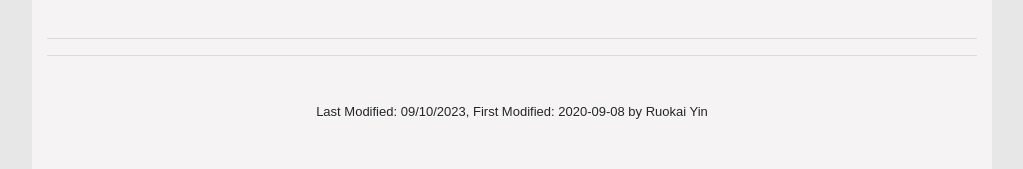
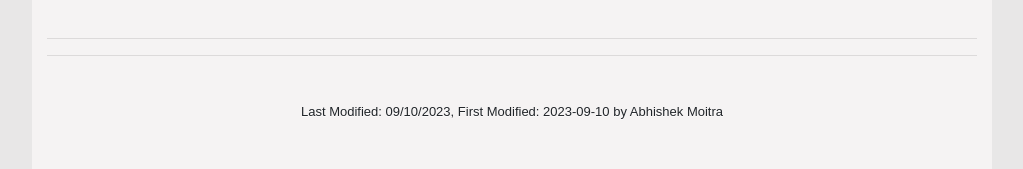
Before and after one commit to MoitraAbhi/moitraabhi.github.io, a Jekyll site: the page built from index.html, in a window 1280 px wide. Shown: the part 1283-1452 px from the top of the page, without its empty margins (128-1151 px from the left). Built offline with Jekyll 4.4.1, drawn with Linux system fonts in a browser that asks for light colours.

```diff
--- a/index.html
+++ b/index.html
@@ -24,7 +24,7 @@
     <footer class="d-flex justify-content-center align-items-center" style="height: 100px;">
         <p style="font-size: small;">
             Last Modified: <span id="lastModified"></span>,
-            First Modified: 2020-09-08 by Ruokai Yin
+            First Modified: 2023-09-10 by Abhishek Moitra
         </p>
         <script>
             document.getElementById('lastModified').textContent = document.lastModified.split(" ")[0];
```
